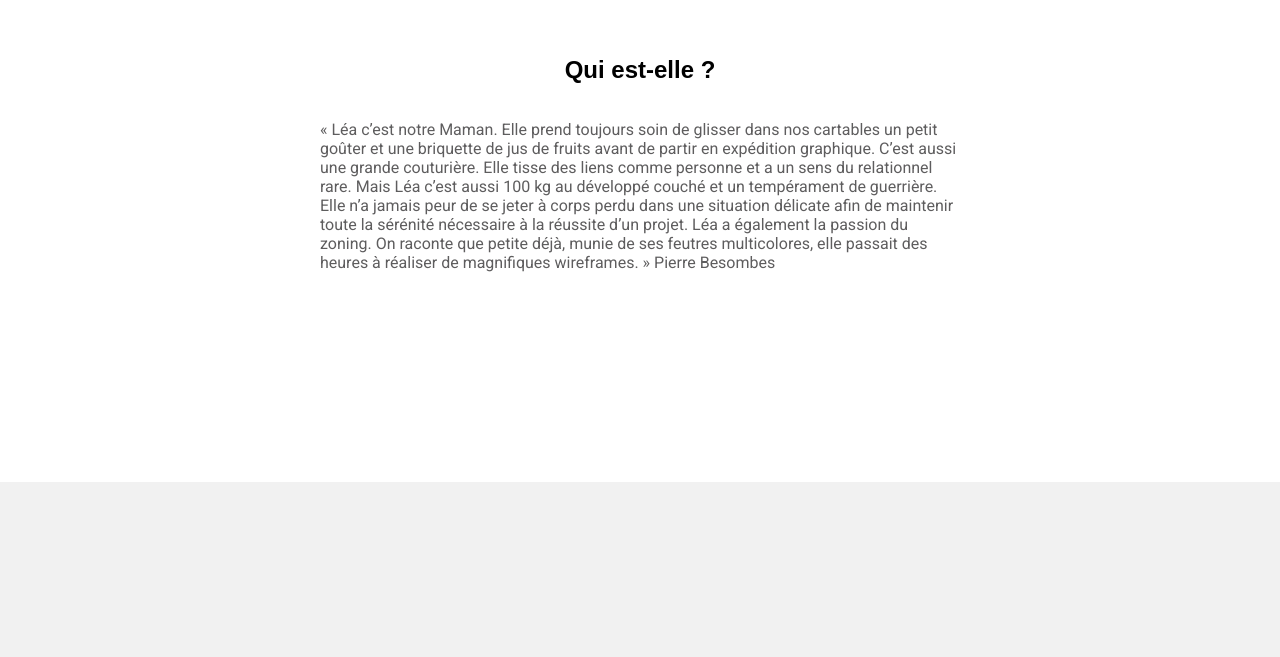
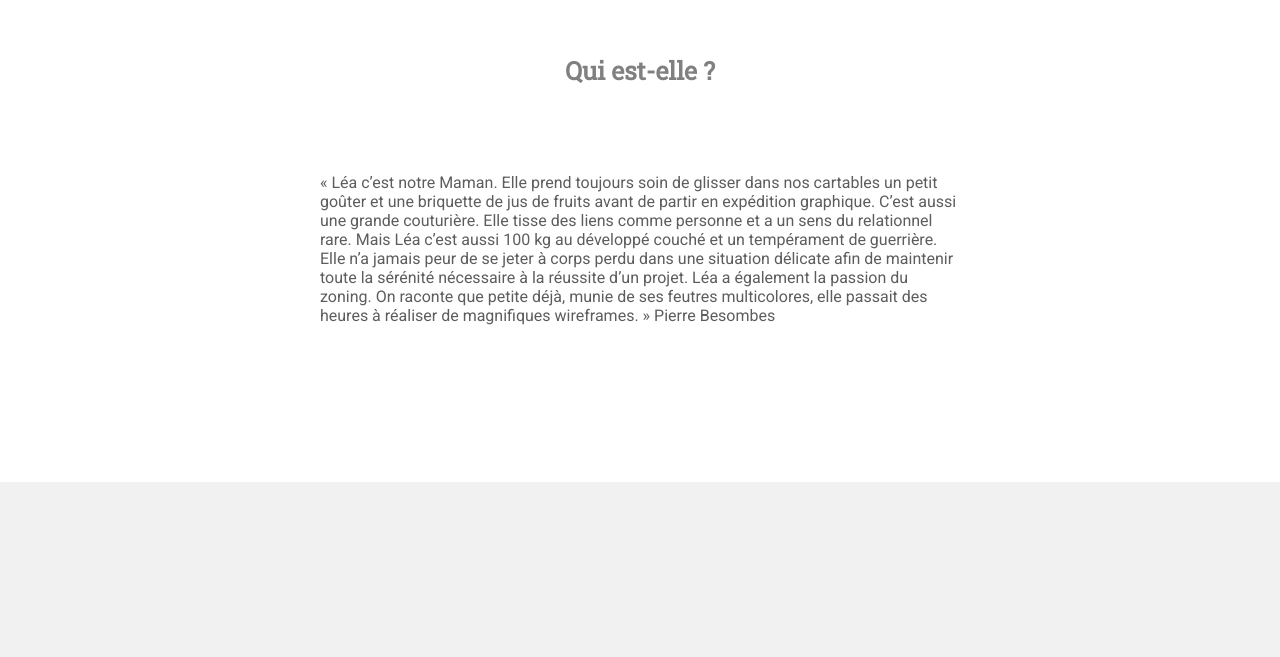
Before and after one commit to ecvwebdesign/ECV-D5-dig-2016-2017-new, a plain HTML site: page coues/index.html in a window 1280 px wide. Shown: the part 938-1595 px from the top of the page. Drawn offline with Linux system fonts and the light colour scheme.

Commit message:
H2 correction

```diff
--- a/coues/styles/main.css
+++ b/coues/styles/main.css
@@ -39,6 +39,18 @@ h1 {
    color: white;
    margin-left: 20px;
 }
+
+
+h2 {
+    font-family: 'Roboto Slab', serif;
+    text-align: center;
+    font-size: 25px;
+   color: grey;
+   padding: 50px;
+}
+
+
+
 
 .txt-img h1 {
    font-size: 3rem;
```
